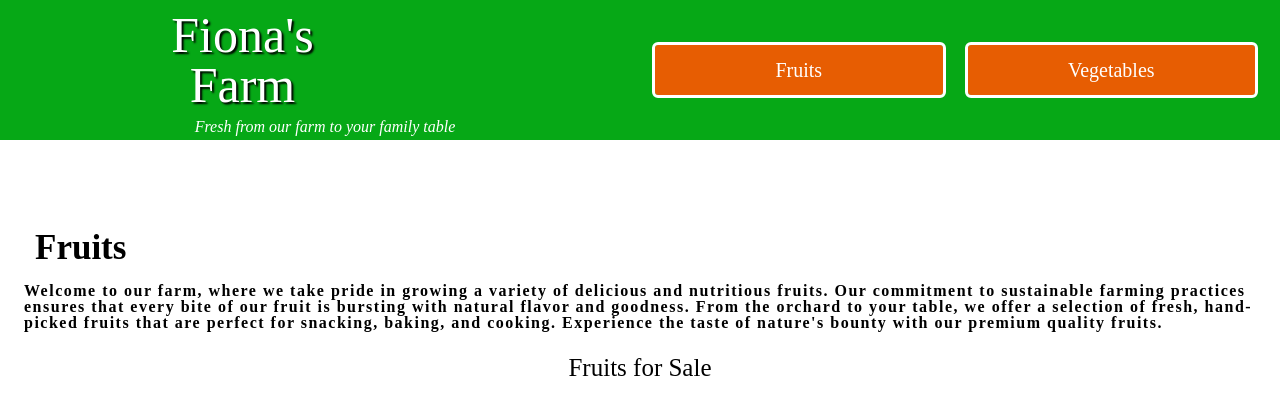
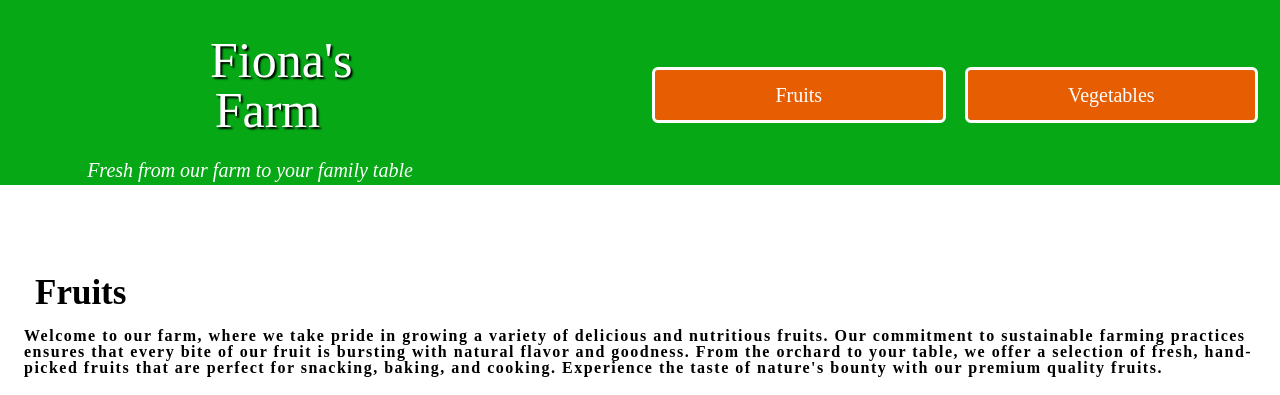
Before and after one commit to mpsiegle/farm, a plain HTML site: page index.html in a window 1280 px wide. Shown: the top 395 px of the page. Drawn offline with Linux system fonts and the light colour scheme; a web font is replaced by a local one.

Commit message:
readjusted reactive styling

```diff
--- a/style.css
+++ b/style.css
@@ -95,10 +95,9 @@ h1{
 
 header p{
     grid-row: 2;
-    font-size: .80em;
+    font-size: 1.25;
     font-family: "Habibi";
     font-style: italic;
-    padding-top: .55em;
 }
 
 nav ul{
@@ -248,7 +247,6 @@ figure figcaption{
       grid-template-columns: 1fr;
       height: 145px;
       text-align: center;
-
   }
 
   h1{
@@ -257,8 +255,9 @@ figure figcaption{
   nav ul{
     display: flex;
     position: relative;
-    top: 20px;
+    top: 35px;
     justify-content: center;
+
   }
   h2{
     padding-top: 90px;
@@ -285,7 +284,7 @@ figure figcaption{
     header p{
       grid-column: 3;
       grid-row: 1;
-
+      padding-top: 25px;
     }
     nav ul{
       display: grid;
@@ -326,19 +325,20 @@ figure figcaption{
     header{
       display: grid;
       grid-template-columns: 1fr 1fr;
-      height: 140px;
+      height: 175px;
     }
+
 
 
     header p{
       grid-column: 1;
       grid-row: 2;
-
+      padding-right: 150px;
     }
 
     nav ul{
       position: relative;
-      top: 20px;
+      top: 45px;
 
     }
 
@@ -374,7 +374,12 @@ figure figcaption{
   header{
     display: grid;
     grid-template-columns: 1fr 1fr;
-    height: 140px;
+    height: 185px;
+  }
+
+  h1{
+    padding-top: 25px;
+    padding-left: 200px;
   }
 
 
```
